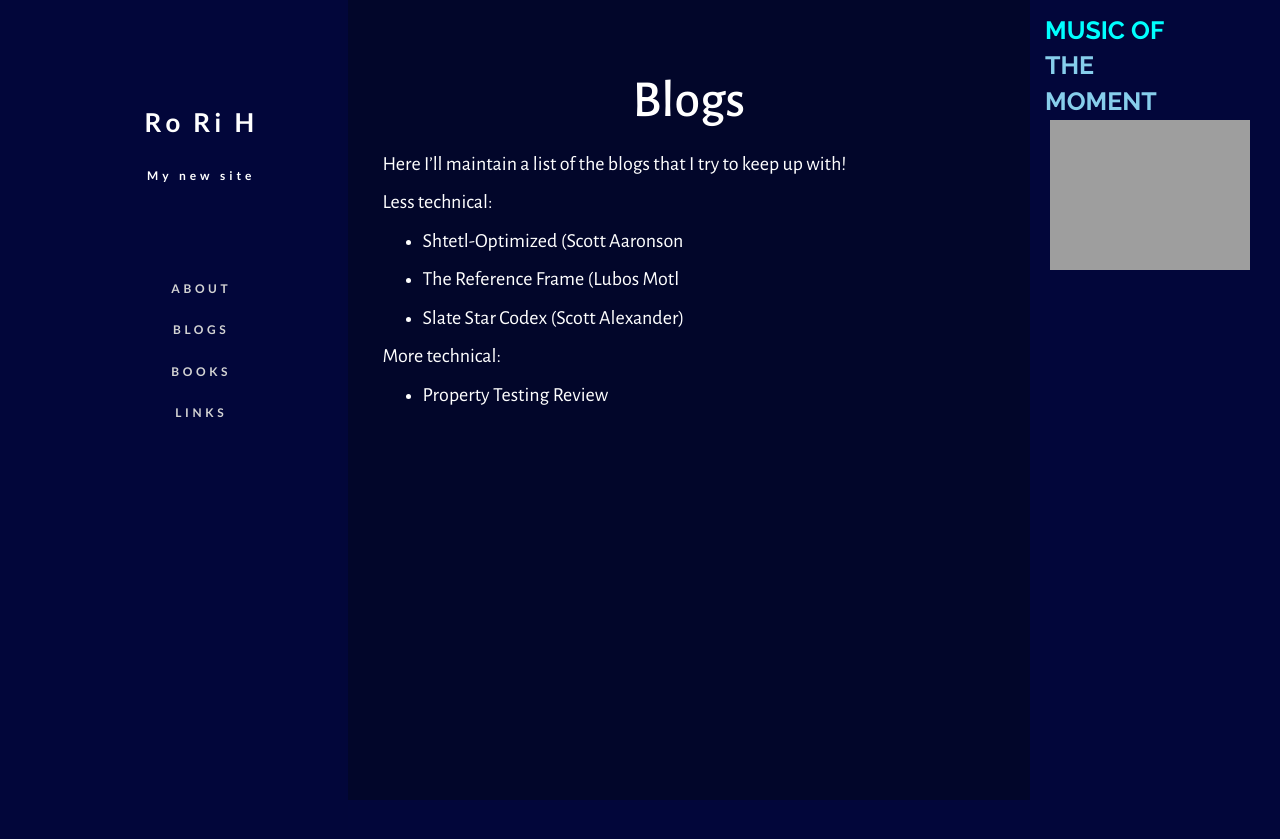
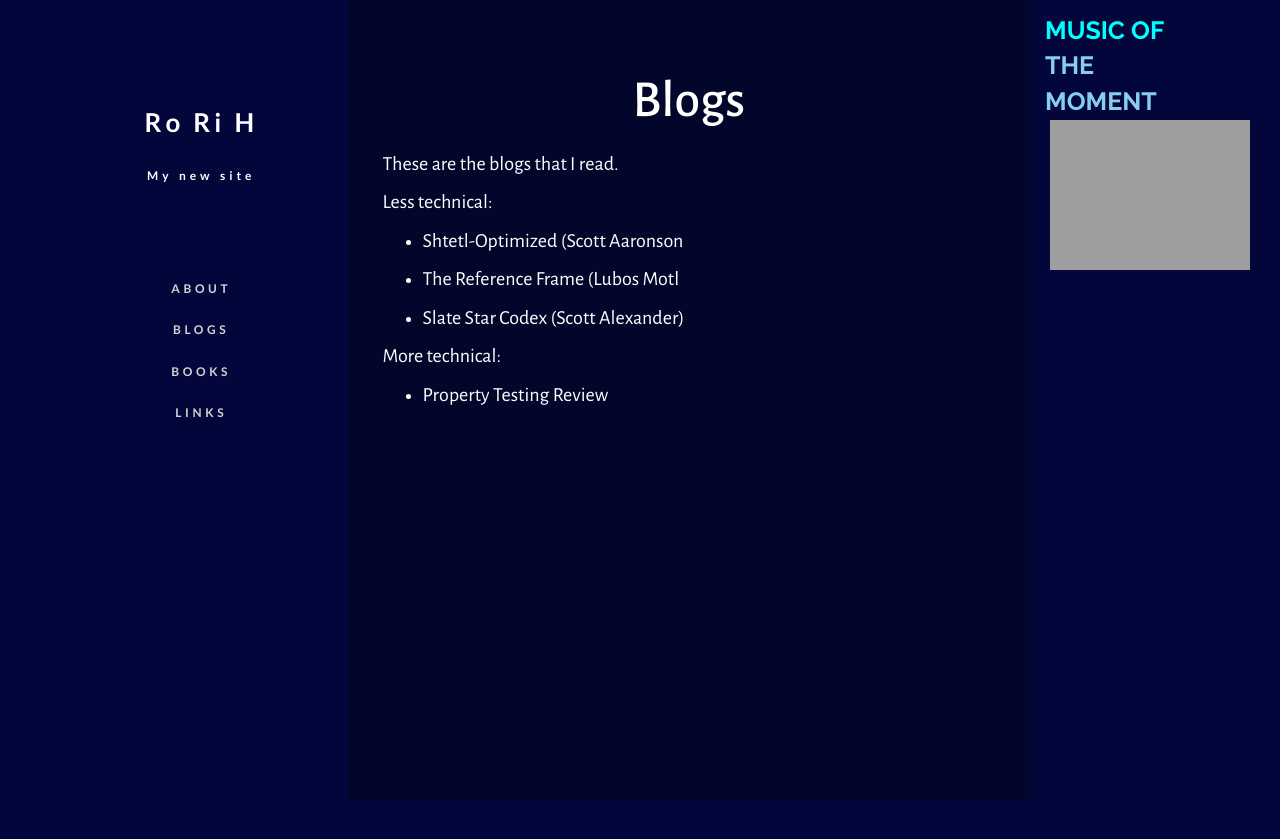
Before and after one commit to roriholm/roriholm.github.io, a Jekyll site: the page built from blogs.md, in a window 1280 px wide. Shown: the top 839 px of the page. Built offline with Jekyll 4.4.1, drawn with Linux system fonts in a browser that asks for light colours; nearby versions of some CDN libraries; grey boxes are pictures that could not be loaded.

Commit message:
Update blogs.md

```diff
--- a/blogs.md
+++ b/blogs.md
@@ -4,7 +4,7 @@
 permalink: /blogs/
 ---
 
-Here I'll maintain a list of the blogs that I try to keep up with!
+These are the blogs that I read.
 
 Less technical:
 
```
